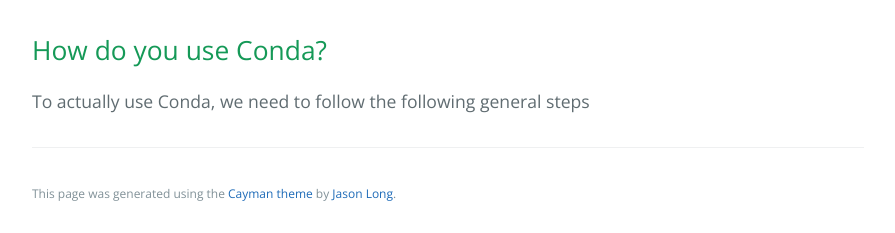
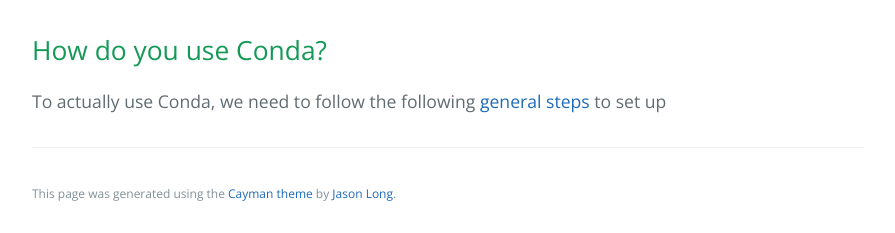
Before and after one commit to learning-software-engineering/learning-software-engineering.github.io, a Jekyll site: the page built from Topics/Development_Process/Conda/Introduce_Conda.md, in a window 1280 px wide and 900 px high, scrolled down 1599 px. Shown: the part 664-897 px from the top of the window, without its empty margins (192-1087 px from the left). Built offline with Jekyll 4.4.1, drawn with Linux system fonts in a browser that asks for light colours; our own code applies the rules of GitHub Pages for plain Markdown files.

Commit message:
add a link to the next md file

```diff
--- a/Topics/Development_Process/Conda/Introduce_Conda.md
+++ b/Topics/Development_Process/Conda/Introduce_Conda.md
@@ -42,4 +42,4 @@
 
 ## How do you use Conda?
 
-To actually use Conda, we need to follow the following general steps
+To actually use Conda, we need to follow the following [general steps](./path/to/your/file.md) to set up
```
